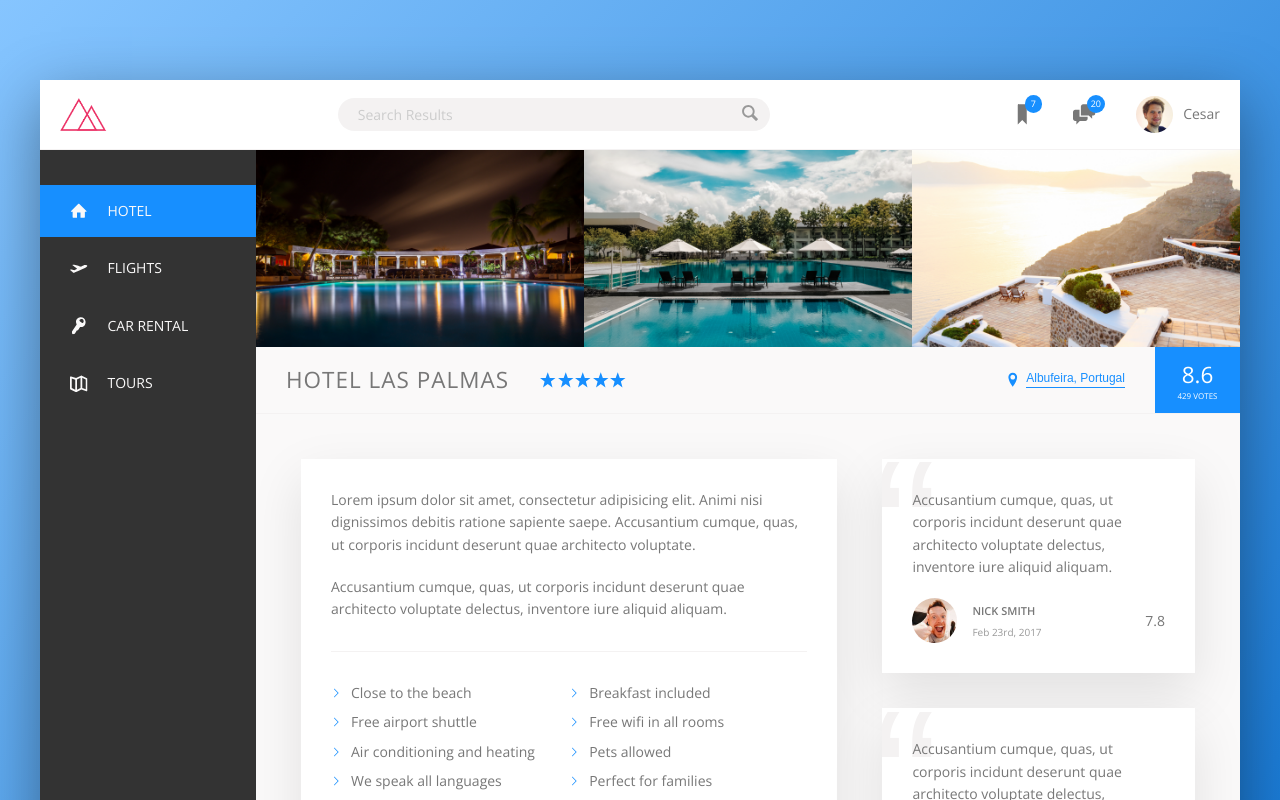
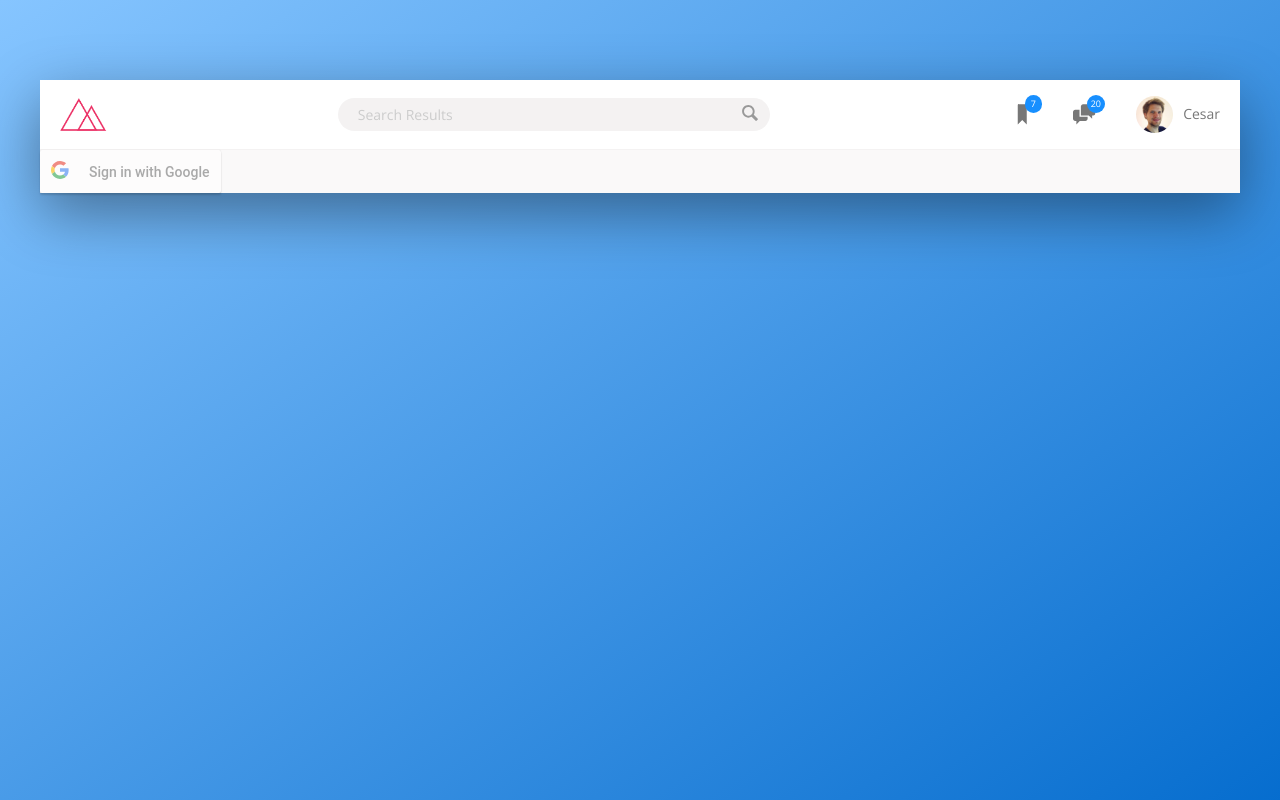
Before and after one commit to JorgeLoredo-1852/NetlifyTest, a React (Create React App) app: page / in a window 1280 px wide. Shown: the top 800 px of the page. Built offline with nearby package versions, Linux system fonts and the light colour scheme.

Commit message:
Changed App component

```diff
--- a/src/components/App/App.js
+++ b/src/components/App/App.js
@@ -11,10 +11,8 @@ const App = () => {
   return (
     <div className="container">
       <Header />
-      <div className="content">
-        <SideBar />
-        <Hotel />
-      </div>
+      <div className="content">{/*<SideBar />
+        <Hotel />*/}</div>
       <GoogleLogin
         clientId="573398896027-s2gkdto402okk0v9ie2sp7u97oh7nekj.apps.googleusercontent.com"
         onSuccess={() => console.log("YOU ENTERED")}
```
Also changed, not shown: 1 other file (tests, documents, lock files or other folders).
